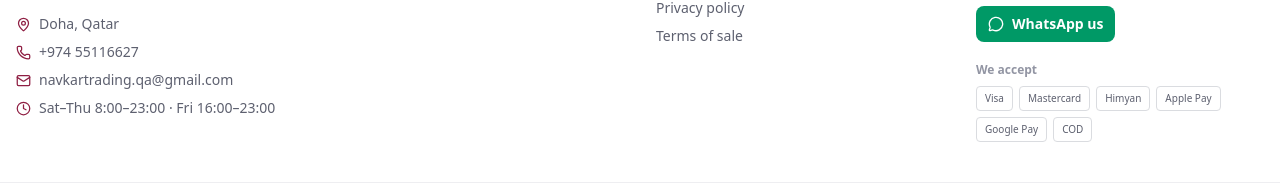
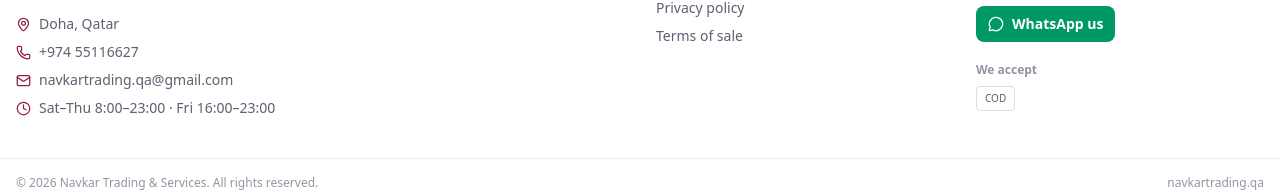
Before and after one commit to navkartradingqa-dot/navkartrading, a Next.js app: page / in a window 1280 px wide. Shown: the part 1019-1211 px from the top of the page. Built offline with nearby package versions, Linux system fonts and the light colour scheme; no server answers; the database is empty.

Commit message:
Remove payment options except 'COD' from footer
Updated payment options displayed in the footer to only show 'COD'.

```diff
--- a/src/components/footer.tsx
+++ b/src/components/footer.tsx
@@ -120,10 +120,11 @@ export function Footer({ categories }: { categories: Cat[] }) {
             WhatsApp us
           </a>
 
+              {/*"Visa", "Mastercard", "Himyan", "Apple Pay", "Google Pay",*/}
           <div className="mt-5">
             <p className="mb-2 text-xs font-semibold text-ink-400">{t("footer.payments")}</p>
             <div className="flex flex-wrap gap-1.5">
-              {["Visa", "Mastercard", "Himyan", "Apple Pay", "Google Pay", "COD"].map((p) => (
+              {["COD"].map((p) => (
                 <span
                   key={p}
                   className="rounded border border-ink-200 bg-white px-2 py-1 text-[10px] font-medium text-ink-600"
```
